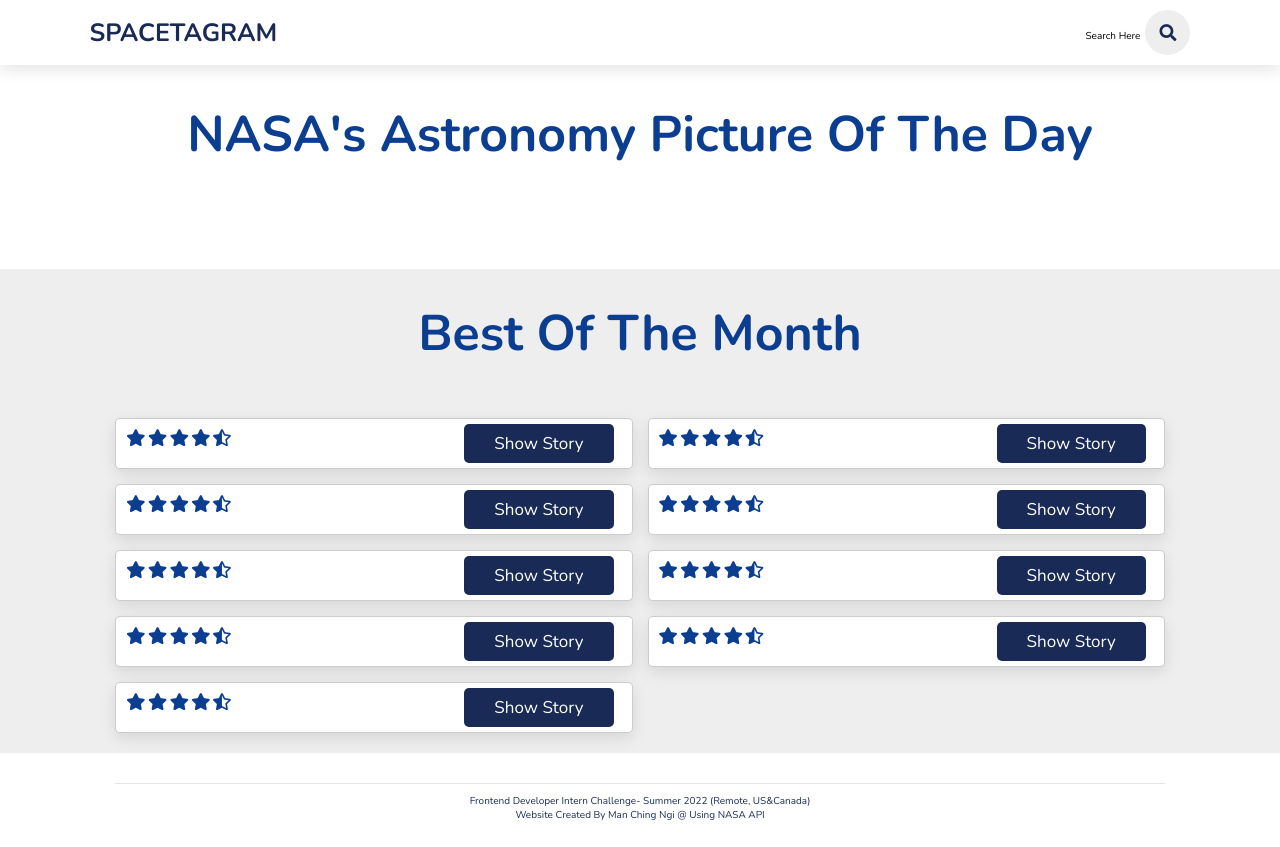
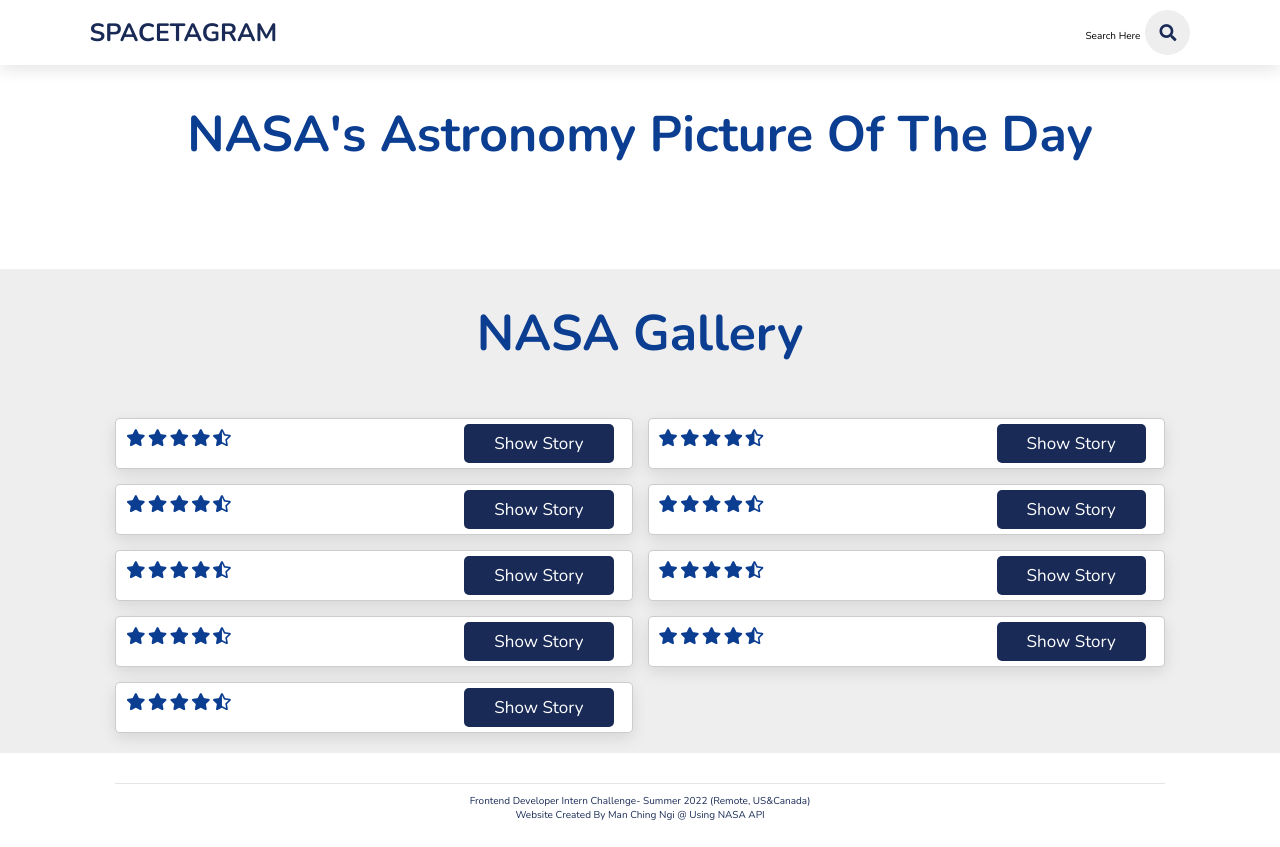
Before and after one commit to JennieNgi/nasa-gallery, a plain HTML site: page index.html in a window 1280 px wide. Drawn offline with nearby package versions, Linux system fonts and the light colour scheme; no server answers.

Commit message:
Update index.html

```diff
--- a/index.html
+++ b/index.html
@@ -64,7 +64,7 @@
 
 <!-- Month section -->
     <section class="month" id="month">
-        <h3 class="sub-heading">Best of the Month</h3>
+        <h3 class="sub-heading">NASA Gallery</h3>
 
         <div class="box-container">
             <div class="box">
```
